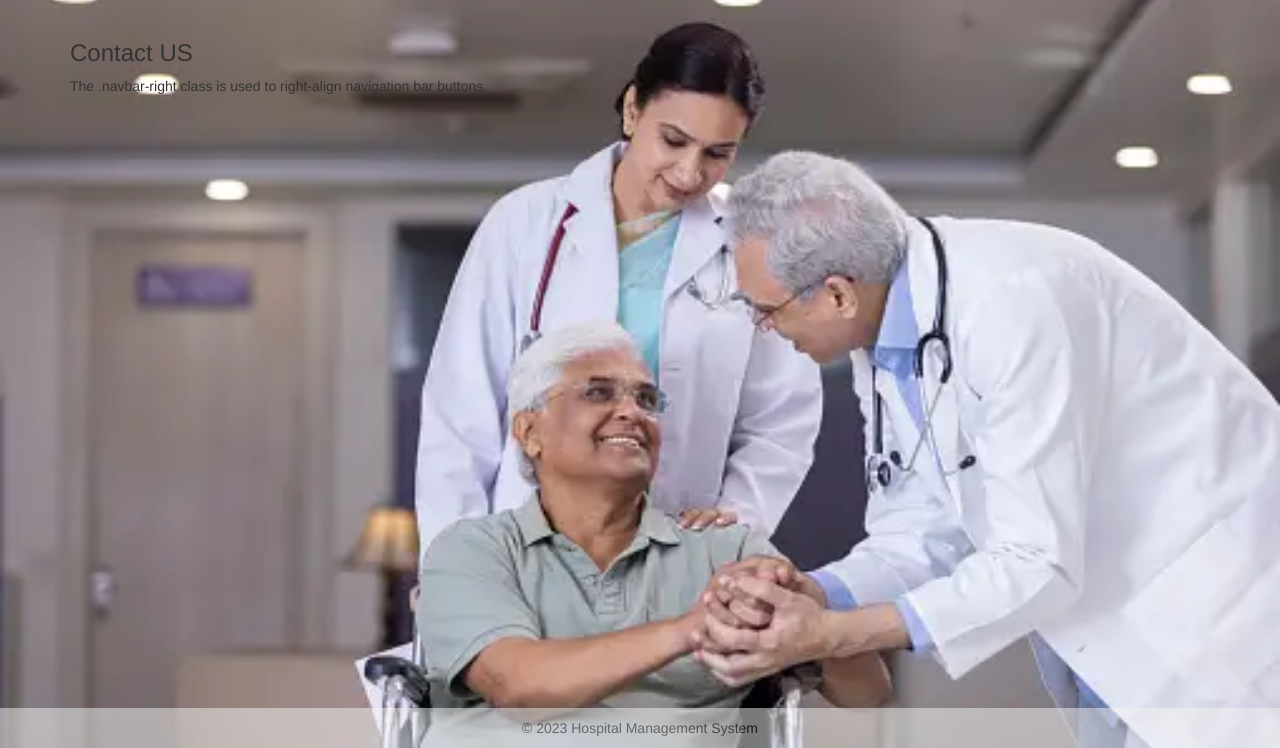
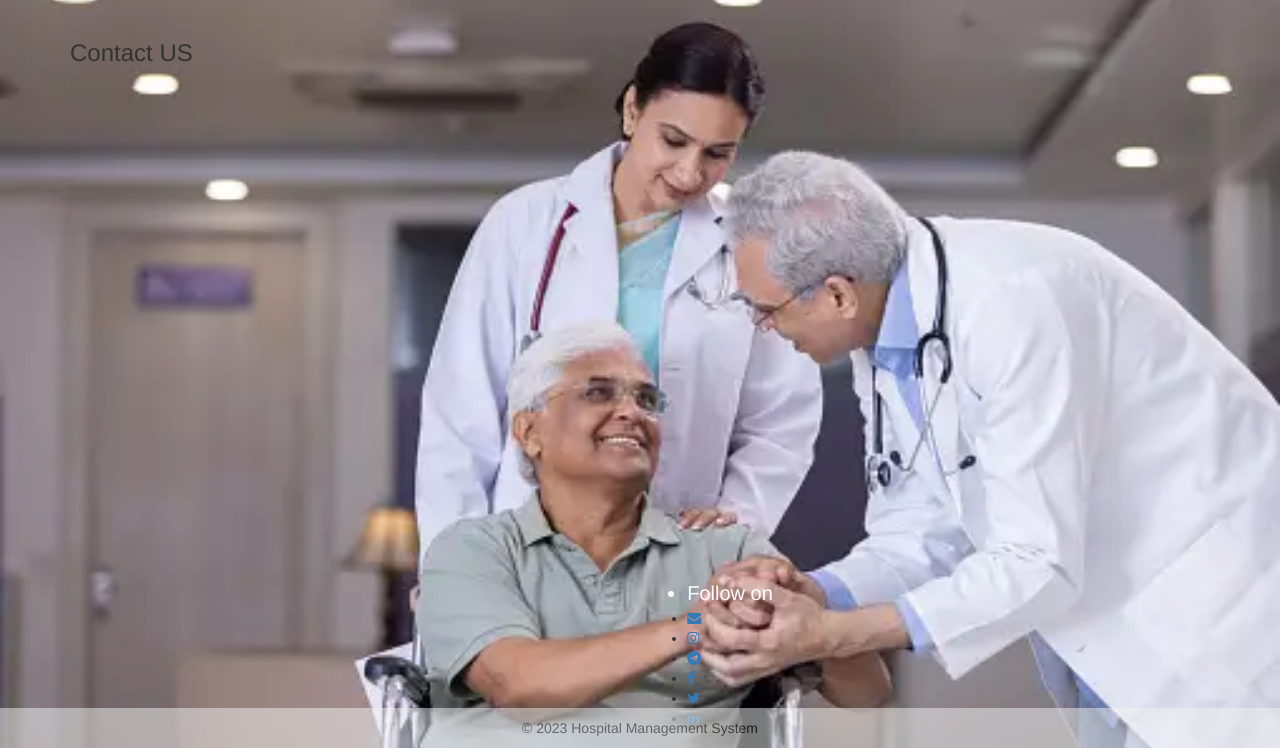
Before and after one commit to Mulubrhan1511/HMS, a Flask app: page /health_information in a window 1280 px wide; the page is wider, and only the part inside the window is pictured. Shown: the part 52-800 px from the top of that part. Run offline with Flask 3, Linux system fonts and the light colour scheme; parts of the project's set-up code (start-up, migrations or seed data) failed here and were passed over; some libraries are stand-ins or nearby versions.

Commit message:
Update Health_information.html

```diff
--- a/templates/Health_information.html
+++ b/templates/Health_information.html
@@ -4,7 +4,16 @@
 
 <div class="container">
   <h3>Contact US</h3>
-  <p>The .navbar-right class is used to right-align navigation bar buttons.</p>
+<div class="container" style="position: absolute;bottom: 0;width: 100%; padding: 10px 0;display: flex;flex-direction: row; justify-content: space-between;">
+      <ul>
+        <li style="color: white; font-size: 20px; ">Follow on</li>
+        <li><a href="mailto:info@yourhospital.com"><i class="fa fa-envelope"></i></a></li>
+        <li><a href="https://www.instagram.com/yourhospitalname/"><i class="fa fa-instagram"></i></a></li>
+        <li><a href="https://www.youtube.com/yourhospitalname/"><i class="fa fa-telegram"></i></a></li>
+        <li><a href="https://www.facebook.com/yourhospitalname/"><i class="fa fa-facebook"></i></a></li>
+        <li><a href="https://twitter.com/yourhospitalname/"><i class="fa fa-twitter"></i></a></li>
+        <li><a href="https://linkedin.com/yourhospitalname/"><i class="fa fa-linkedin"></i></a></li>
+      </ul>
 </div>
 
 {% endblock %}
```
